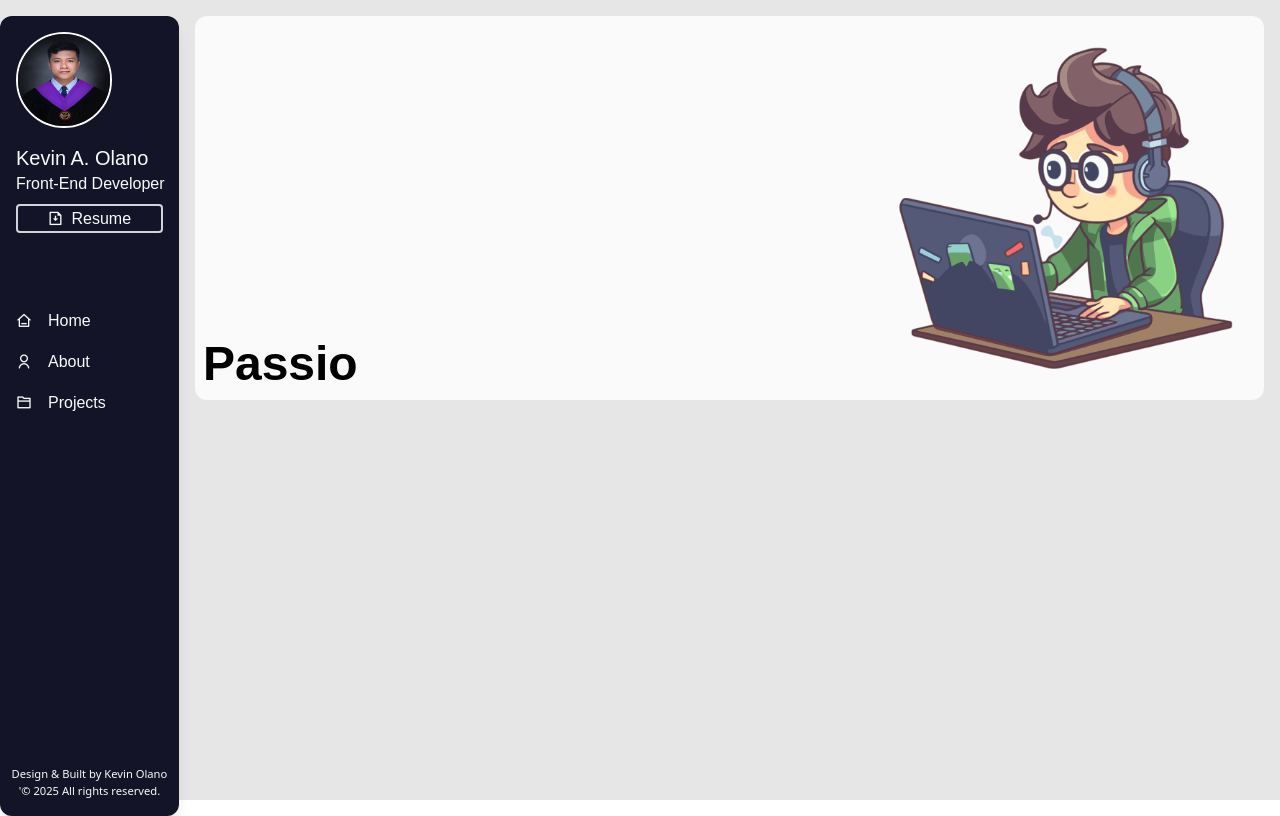
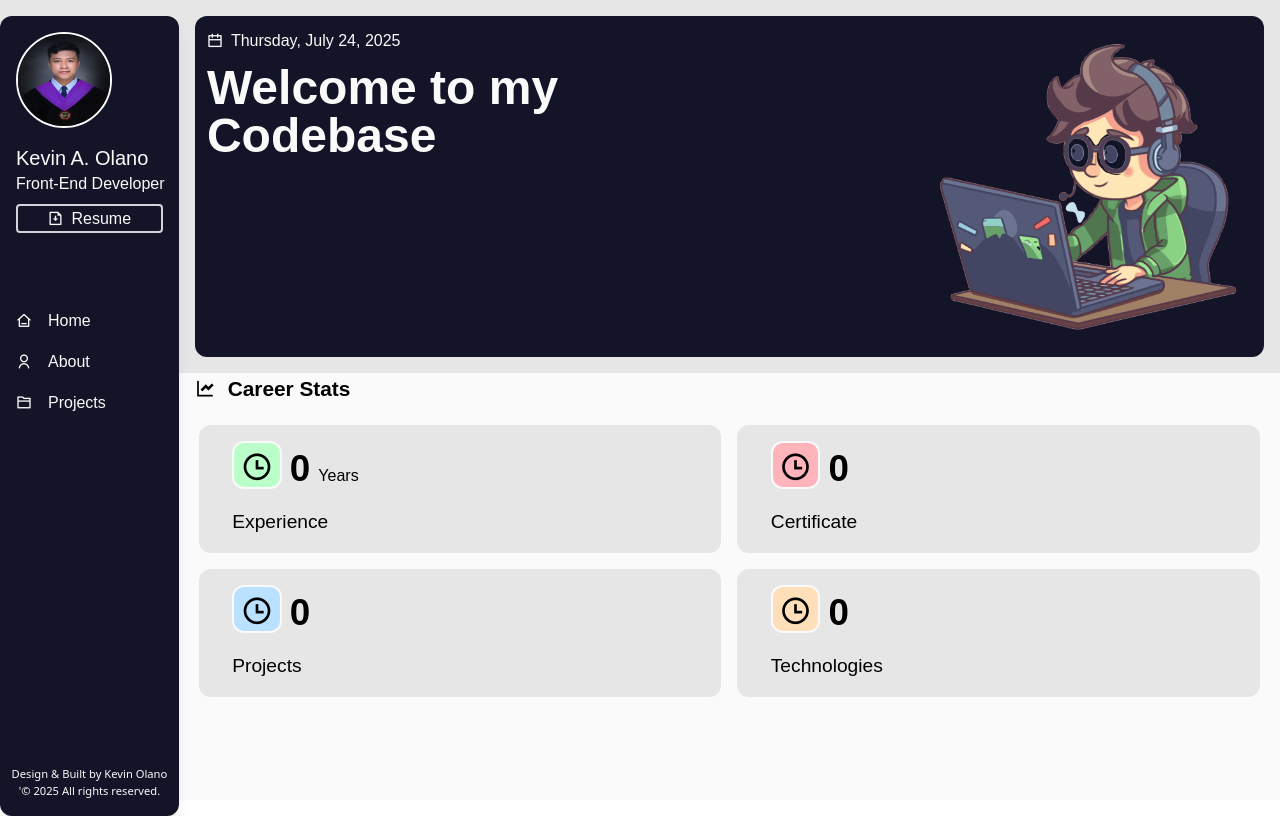
Before and after one commit to KevsKevs18/Web-Portfolio, a React (Vite) app: page / in a window 1280 px wide. Built offline with nearby package versions, Linux system fonts and the light colour scheme; a web font is replaced by a local one.

Commit message:
add cards

```diff
--- /dev/null
+++ b/src/Components/Maincard.jsx
@@ -0,0 +1,62 @@
+import React from "react";
+
+const Maincard = () => {
+  return (
+    <>
+      <div className="bg-bodycolor h-[8rem] w-full rounded-xl flex flex-col py-4 px-2 items-center">
+        <div className="flex flex-col w-[90%] h-full bg-transparent items-center">
+          <div className="flex flex-row h-full w-full">
+            <div className="grid place-items-center bg-experience w-[3.1rem] h-[3rem] rounded-xl mr-2 border-[2px] border-bgcolor">
+              <span className="ri-time-line text-[2rem]"></span>
+            </div>
+            <h6>
+              <span className="text-[2.3rem] mr-2 font-Londrina font-black">
+                0
+              </span>
+              Years
+            </h6>
+          </div>
+          <h6 className="text-[1.2rem] self-start mt-auto">Experience</h6>
+        </div>
+      </div>
+
+      <div className="bg-bodycolor h-[8rem] w-full rounded-xl flex flex-col py-4 px-2 items-center">
+        <div className="flex flex-col w-[90%] h-full bg-transparent items-center">
+          <div className="flex flex-row h-full w-full">
+            <div className="grid place-items-center bg-certificate w-[3.1rem] h-[3rem] rounded-xl mr-2 border-[2px] border-bgcolor">
+              <span className="ri-time-line text-[2rem]"></span>
+            </div>
+            <h6 className="text-[2.3rem] mr-2 font-Londrina font-black">0</h6>
+          </div>
+          <h6 className="text-[1.2rem] self-start mt-auto">Certificate</h6>
+        </div>
+      </div>
+
+      <div className="bg-bodycolor h-[8rem] w-full rounded-xl flex flex-col py-4 px-2 items-center">
+        <div className="flex flex-col w-[90%] h-full bg-transparent items-center">
+          <div className="flex flex-row h-full w-full">
+            <div className="grid place-items-center bg-projects w-[3.1rem] h-[3rem] rounded-xl mr-2 border-[2px] border-bgcolor">
+              <span className="ri-time-line text-[2rem]"></span>
+            </div>
+            <h6 className="text-[2.3rem] mr-2 font-Londrina font-black">0</h6>
+          </div>
+          <h6 className="text-[1.2rem] self-start mt-auto">Projects</h6>
+        </div>
+      </div>
+
+      <div className="bg-bodycolor h-[8rem] w-full rounded-xl flex flex-col py-4 px-2 items-center">
+        <div className="flex flex-col w-[90%] h-full bg-transparent items-center">
+          <div className="flex flex-row h-full w-full">
+            <div className="grid place-items-center bg-techno w-[3.1rem] h-[3rem] rounded-xl mr-2 border-[2px] border-bgcolor">
+              <span className="ri-time-line text-[2rem]"></span>
+            </div>
+            <h6 className="text-[2.3rem] mr-2 font-Londrina font-black">0</h6>
+          </div>
+          <h6 className="text-[1.2rem] self-start mt-auto">Technologies</h6>
+        </div>
+      </div>
+    </>
+  );
+};
+
+export default Maincard;
--- a/src/Components/Mainhome.jsx
+++ b/src/Components/Mainhome.jsx
@@ -1,37 +1,62 @@
-import React from 'react'
-import Navheader from '../Components/Navheader.jsx'
-import codingart from '../assets/codingart.PNG'
+import React from "react";
+import Navheader from "../Components/Navheader.jsx";
+import Maincard from "../Components/Maincard.jsx";
 import { useTypewriter } from "react-simple-typewriter";
 
-
-const Mainhome = ({openNav}) => {
-
-const [text] = useTypewriter({
-    words: ["Welcome to my Codebase", "Passionate about clean code", "Delivering scalable web solutions"],
+const Mainhome = ({ openNav }) => {
+  const [text] = useTypewriter({
+    words: [
+      "Welcome to my Codebase",
+      "Passionate about clean code",
+      "Delivering scalable web solutions",
+    ],
     typeSpeed: 100,
-    backSpeed: 100,
-    backDelay: 3000,
+    deleteSpeed: 150,
+    delaySpeed: 7000,
+    cursor: false,
     loop: true,
   });
 
+  const today = new Date();
+  const formattedDate = today.toLocaleDateString("en-PH", {
+    weekday: "long",
+    year: "numeric",
+    month: "long",
+    day: "numeric",
+  });
 
   return (
     <>
-    <div className='flex flex-col w-full h-full '>
-    <Navheader openNav={openNav}/>
+      <div className="flex flex-col w-full h-full ">
+        <Navheader openNav={openNav} />
 
-    <div className='w-full h-[50vh] bg-transparent  grid place-items-center p-4 pt-4 lg:h-[26rem] sm:h-[26rem] md:h-[26rem]'>
-        <div className='w-full h-full bg-svg-comp-guy bg-no-repeat bg-contain bg-right bg-bgcolor rounded-xl overflow-hidden relative'>
-            <div className='absolute bottom-0 left-0 w-full ml-2 space-y-1'>
-            <h6 className='text-black-g text-[1.5rem] sm:text-[2.5rem] md:text-[2.5rem] lg:text-[3rem] font-Gothic font-bold'>{text}</h6>
+        <div className="w-full h-[45vh] bg-transparent  grid place-items-center p-4 pt-4 lg:h-[26rem] sm:h-[26rem] md:h-[26rem]">
+          <div className="w-full h-full bg-svg-comp-guy bg-no-repeat bg-contain bg-right-bottom bg-sidebar rounded-xl overflow-hidden relative">
+            <div className="m-3">
+              <p className="text-bgcolor text-[.7rem] sm:text-[.9rem] md:text-[1rem] lg:text-[1rem]">
+                <span className="ri-calendar-line mr-2"></span>
+                {formattedDate}
+              </p>
             </div>
+            <div className="absolute top-0 left-0 w-[50%] ml-3 mt-12">
+              <h6 className="text-bgcolor break-words hyphens-auto leading-none text-[1.2rem] sm:text-[2.5rem] md:text-[2.5rem] lg:text-[3rem] font-Londrina font-black">
+                {text}
+                <span className="color-bgcolor animate-blink">_</span>
+              </h6>
+            </div>
+          </div>
         </div>
+        <di className="w-full h-[60%] bg-bgcolor flex flex-col">
+          <h4 className="text-[1.3rem] ml-4 font-Londrina font-black">
+            <span className="ri-line-chart-fill mr-3"></span>Career Stats
+          </h4>
+          <div className="grid grid-cols-2 grid-rows-2 gap-4 m-5">
+            <Maincard/>
+          </div>
+        </di>
+      </div>
+    </>
+  );
+};
 
-
-    </div>
-    </div>
-    </>
-  )
-}
-
-export default Mainhome
+export default Mainhome;
--- a/src/Components/Navheader.jsx
+++ b/src/Components/Navheader.jsx
@@ -3,7 +3,7 @@ import profile from '../assets/Kevin.JPG'
 
 const Navheader = ({openNav}) => {
   return (
-    <div className='h-[4rem] w-full p-2 border-b border-gray-300 sticky top-0 bg-bgcolor lg:hidden'>
+    <div className='h-[4rem] w-full p-2 border-b border-gray-300 sticky top-0 bg-bgcolor stickey z-[50] md:hidden'>
         <div className='flex flex-row justify-between w-full h-full items-center'>
             <button className='openBtn visible' onClick={openNav}>
                 <span className='ri-menu-5-line text-[1.5rem]'></span>
--- a/src/Components/Sidebar.jsx
+++ b/src/Components/Sidebar.jsx
@@ -6,7 +6,7 @@ const Sidebar = ({isOpen, closeNav}) => {
 
   return (
     <div className={`flex flex-col bg-sidebar justify-start fixed w-0 h-full shadow-lg rounded py-4 fixed z-[9999] top-0 left-0 overflow-hidden transition-[0.5s]
-    ${isOpen ? 'w-[13rem]' : 'w-0'} lg:w-[13rem] lg:z-[0] lg:sticky lg:mt-4 lg:rounded-xl`}>
+    ${isOpen ? 'w-[13rem]' : 'w-0'} md:w-[13rem] md:z-[0] md:sticky md:mt-4 md:rounded-xl`}>
 
         <div className="flex flex-col w-full h-[15rem] flex-wrap pl-4">
         <button className='closeBtn ml-auto mr-2 text-bgcolor lg:hidden' onClick={closeNav}><span className='ri-close-line text-[1.5rem] hover:text-blue-100'></span></button>
--- a/tailwind.config.js
+++ b/tailwind.config.js
@@ -9,6 +9,10 @@ export default {
         bodycolor: "#E6E6E6",
         'black-g':"#000000",
         'gray-g':"#4D4855",
+        experience:"#baffc9",
+        certificate:"#ffb3ba",
+        projects:"#bae1ff",
+        techno:"#ffdfba",
       },
       screens:{
           sm: '640px', //Small tablets
@@ -18,9 +22,20 @@ export default {
       },
       backgroundImage:{
           'svg-comp-guy': "url('assets/codingart.png')",
+          'svg-bg': "url('assets/SVG2.JPG')",
       },
       fontFamily:{
         Gothic: ['Special Gothic Expanded One', 'sans-serif'],
+        Londrina: ['Londrina Solid', 'sans-serif'],
+      },
+      animation:{
+        blink: 'blink 1s step-start infinite',
+      },
+      keyframes:{
+        blink:{
+          '0%, 100%': {opacity: '1'},
+          '50%': {opacity: '0'},
+        },
       },
 
     },
```
Also changed, not shown: src/assets/SVG.JPG (added), src/assets/SVG2.JPG (added).
